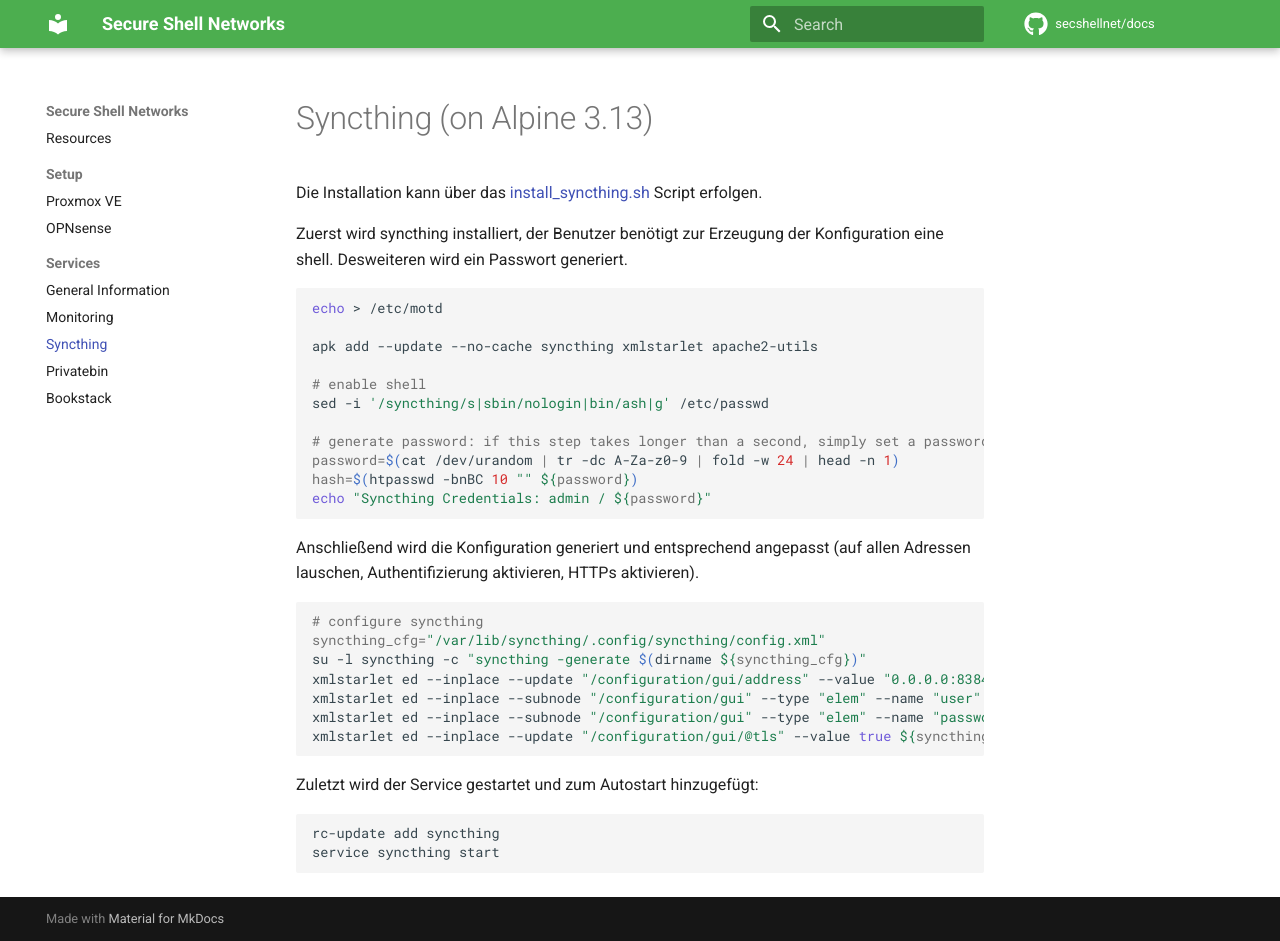
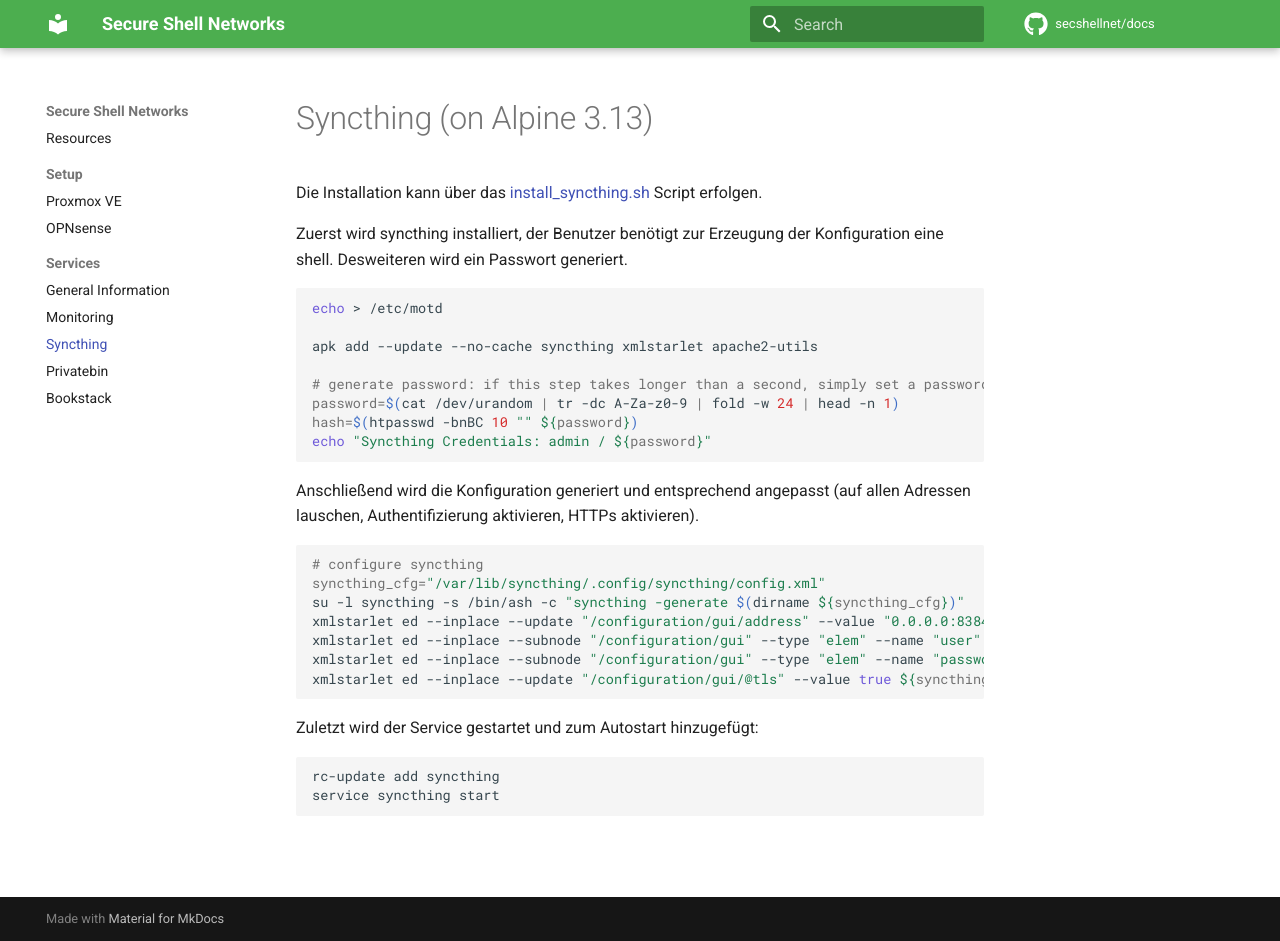
Before and after one commit to secshellnet/docs, an MkDocs documentation site: the page built from docs/services/syncthing.de.md, in a window 1280 px wide and 941 px high. Built offline with MkDocs 1.6.1 and Material for MkDocs 9.7.7, drawn with Linux system fonts in a browser that asks for light colours; nearby versions of some CDN libraries; comment, search, counter and statistics services are not loaded.

Commit message:
removed shell from syncthing user

```diff
--- a/docs/services/syncthing.de.md
+++ b/docs/services/syncthing.de.md
@@ -6,9 +6,6 @@ Zuerst wird syncthing installiert, der Benutzer benötigt zur Erzeugung der Konf
 echo > /etc/motd
 
 apk add --update --no-cache syncthing xmlstarlet apache2-utils
-
-# enable shell
-sed -i '/syncthing/s|sbin/nologin|bin/ash|g' /etc/passwd
 
 # generate password: if this step takes longer than a second, simply set a password manually
 password=$(cat /dev/urandom | tr -dc A-Za-z0-9 | fold -w 24 | head -n 1)
```
Also changed, not shown: other parts of docs/services/syncthing.de.md (+1 -1 lines), 1 other file.
